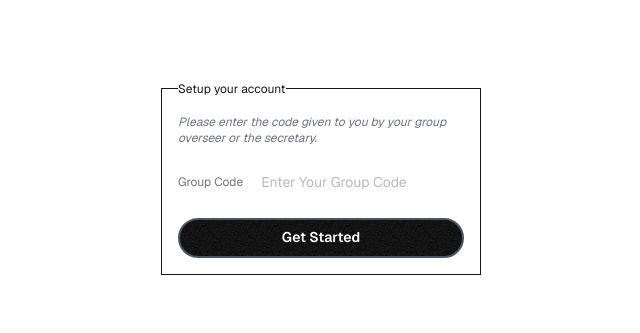
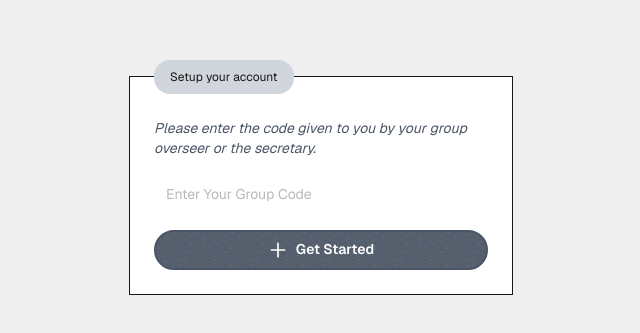
Before and after one commit to freefony/group_reporting, a Next.js app: page / in a window 1280 px wide. Shown: the part 223-556 px from the top of the page, without its empty margins (319-959 px from the left). Built offline with nearby package versions, Linux system fonts and the light colour scheme.

Commit message:
refactor: extract IconPlus component and update UI theme colors and styling

```diff
--- /dev/null
+++ b/app/components/Icons.tsx
@@ -0,0 +1,16 @@
+type IconProps = {
+  className?: string;
+};
+export const IconPlus = ({ className }: IconProps) => {
+  return (
+    <svg
+      xmlns="http://www.w3.org/2000/svg"
+      className={`h-5 w-5 ${className}`}
+      fill="none"
+      viewBox="0 0 24 24"
+      stroke="currentColor"
+    >
+      <path strokeLinecap="round" strokeLinejoin="round" strokeWidth={2} d="M12 4v16m8-8H4" />
+    </svg>
+  );
+};
--- a/app/components/InstallPWA.tsx
+++ b/app/components/InstallPWA.tsx
@@ -1,6 +1,7 @@
 'use client';
 
 import { useState, useEffect } from 'react';
+import { IconPlus } from './Icons';
 
 // Define the BeforeInstallPromptEvent interface
 interface BeforeInstallPromptEvent extends Event {
@@ -63,20 +64,7 @@ export default function InstallPWA() {
         className="bg-blue-600 hover:bg-blue-700 text-white font-bold py-2 px-4 rounded-lg shadow-lg flex items-center space-x-2"
         onClick={handleClick}
       >
-        <svg
-          xmlns="http://www.w3.org/2000/svg"
-          className="h-5 w-5"
-          fill="none"
-          viewBox="0 0 24 24"
-          stroke="currentColor"
-        >
-          <path
-            strokeLinecap="round"
-            strokeLinejoin="round"
-            strokeWidth={2}
-            d="M12 4v16m8-8H4"
-          />
-        </svg>
+        <IconPlus />
         <span>Install App</span>
       </button>
     </div>
--- a/app/globals.css
+++ b/app/globals.css
@@ -1,8 +1,10 @@
 @import 'tailwindcss';
 @plugin 'daisyui' {
   themes:
-    light --default,
-    dark --prefersdark;
+    nord --default,
+    abyss --prefersdark,
+    cupcake,
+    dracula;
   root: ':root';
   include:;
   exclude:;
@@ -11,7 +13,7 @@
 }
 
 :root {
-  --background: #ffffff;
+  --background: #efefef;
   --foreground: #171717;
 }
 
--- a/app/page.tsx
+++ b/app/page.tsx
@@ -1,18 +1,22 @@
+import { IconPlus } from './components/Icons';
+
 export default function Home() {
   return (
     <div className="grid grid-rows-[20px_1fr_20px] items-center justify-items-center min-h-screen p-8 pb-20 gap-16 sm:p-20 font-[family-name:var(--font-geist-sans)]">
       <main className="flex flex-col gap-[32px] row-start-2 items-center sm:items-start">
         <div className="flex gap-4 items-center flex-col sm:flex-row">
-          <fieldset className="fieldset bg-base-200 border-base-300 rounded-box w-xs border p-4 flex flex-col gap-4">
-            <legend className="legend">Setup your account</legend>
-            <span className="text-xs italic text-gray-500">
+          <fieldset className="fieldset border-base-300 rounded-box w-sm border p-6 flex flex-col gap-4 text-md bg-white">
+            <legend className="legend text-md bg-gray-300 dark:bg-gray-600  dark:text-white dark:border-gray-500 rounded-2xl p-2 px-4">
+              Setup your account
+            </legend>
+            <span className="text-sm italic text-gray-600">
               Please enter the code given to you by your group overseer or the secretary.
             </span>
             <label htmlFor="group-code" className="label">
-              <span className="label-text">Group Code</span>
               <input type="text" className="input" placeholder="Enter Your Group Code" />
             </label>
-            <button className="btn bg-black border-gray-600 border-2 text-white p-2 px-4 rounded-full">
+            <button className="btn bg-gray-600 hover:bg-gray-600 dark:bg-gray-600 dark:hover:bg-gray-700 border-gray-600 border-2 text-white p-2 px-4 rounded-full flex items-center gap-2 ">
+              <IconPlus />
               Get Started
             </button>
           </fieldset>
```
